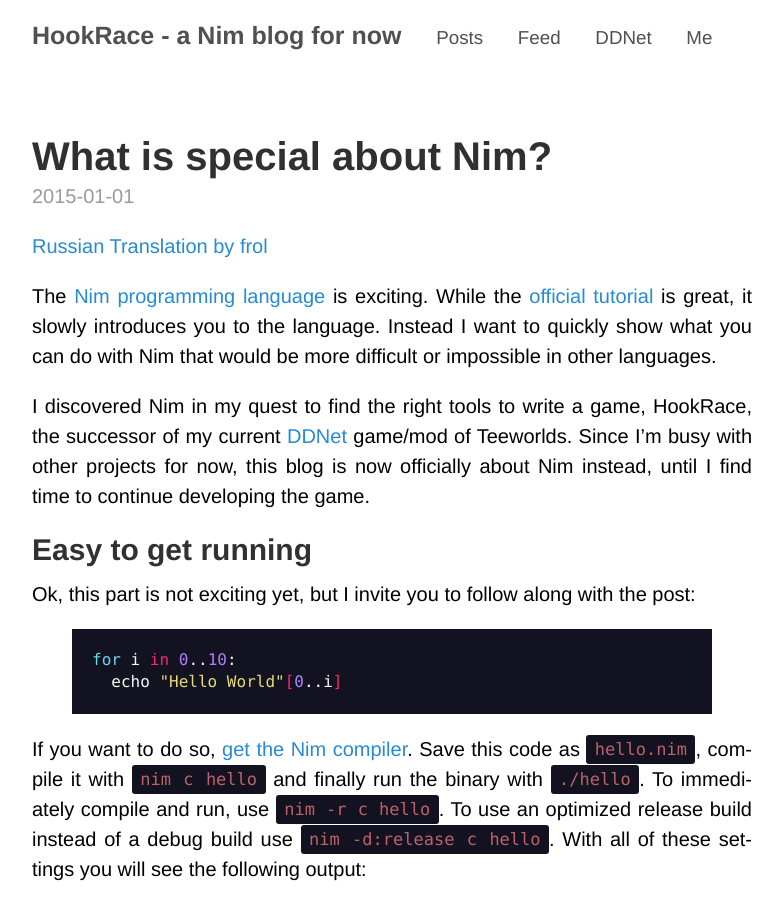
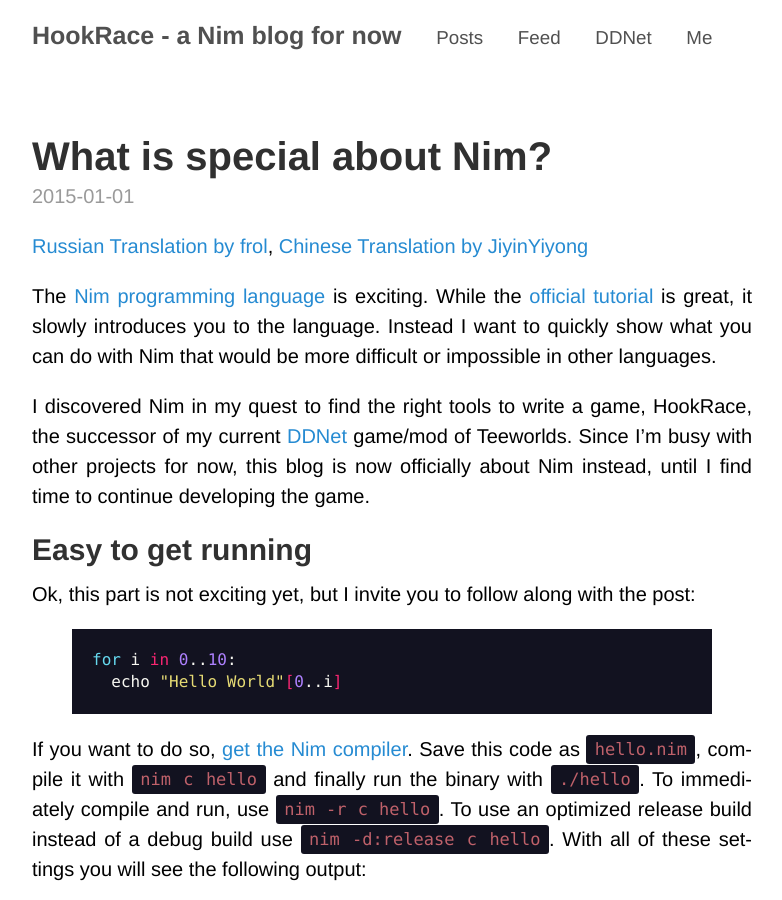
Before and after one commit to HookRace/hookrace-web, a Jekyll site: the page built from www/_posts/2015-01-01-what-is-special-about-nim.markdown, in a window 1280 px wide and 900 px high. Shown: the whole window, without its empty margins (248-1030 px from the left). Built offline with Jekyll 4.4.1, drawn with Linux system fonts in a browser that asks for light colours; Markdown is read by kramdown in place of the engine named in the settings.

Commit message:
Add chinese translation link

```diff
--- a/www/_posts/2015-01-01-what-is-special-about-nim.markdown
+++ b/www/_posts/2015-01-01-what-is-special-about-nim.markdown
@@ -5,7 +5,7 @@
 permalink: /blog/what-is-special-about-nim/
 ---
 
-[Russian Translation by frol](http://habrahabr.ru/post/258119/)
+[Russian Translation by frol](http://habrahabr.ru/post/258119/), [Chinese Translation by JiyinYiyong](https://segmentfault.com/a/1190000002576013)
 
 The [Nim programming language](http://nim-lang.org/) is exciting. While the [official tutorial](http://nim-lang.org/tut1.html) is great, it slowly introduces you to the language. Instead I want to quickly show what you can do with Nim that would be more difficult or impossible in other languages.
 
```
